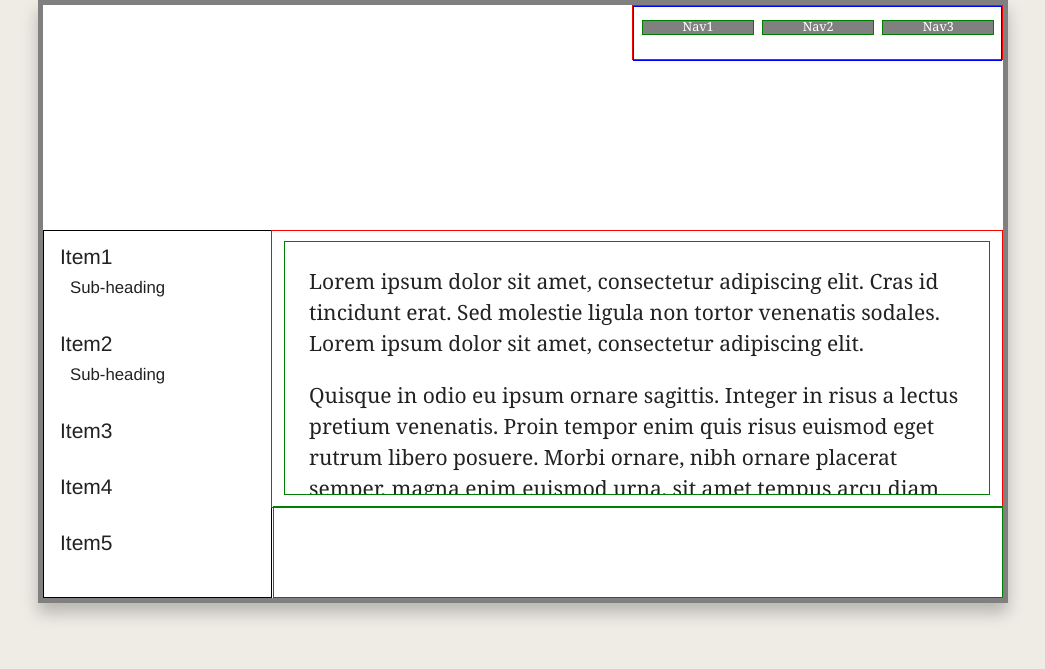
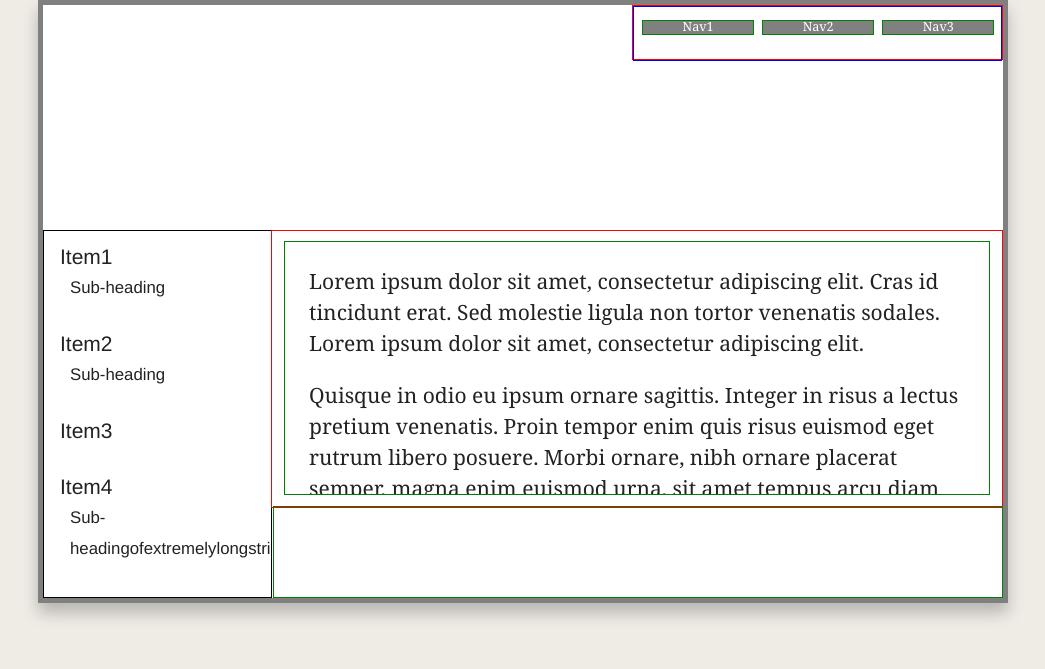
Before and after one commit to ethesx/IS683, a plain HTML site: page hw2/page2.html in a window 1280 px wide. Shown: the whole page, without its empty margins (117-1162 px from the left). Drawn offline with nearby package versions, Linux system fonts and the light colour scheme.

Commit message:
Testing long subheading wraps

```diff
--- a/hw2/page2.html
+++ b/hw2/page2.html
@@ -55,11 +55,13 @@
                     <section>
                         <hgroup>
                             <h1>Item4</h1>
+                            <h2>Sub-headingofextremelylongstring</h2>
                         </hgroup>
                     </section>
                     <section>
                         <hgroup>
                             <h1>Item5</h1>
+                            <h2>Sub-heading</h2>
                         </hgroup>
                     </section>
                 </div>
```
